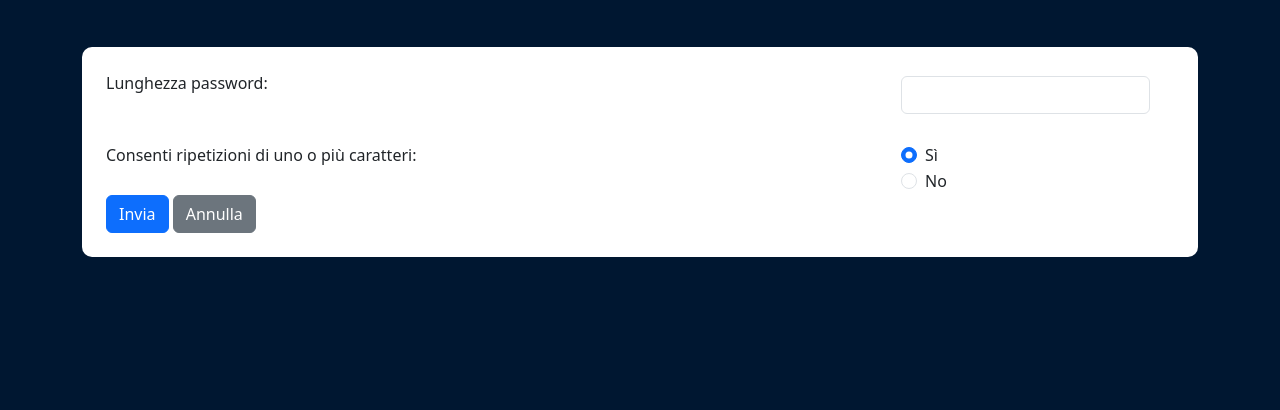
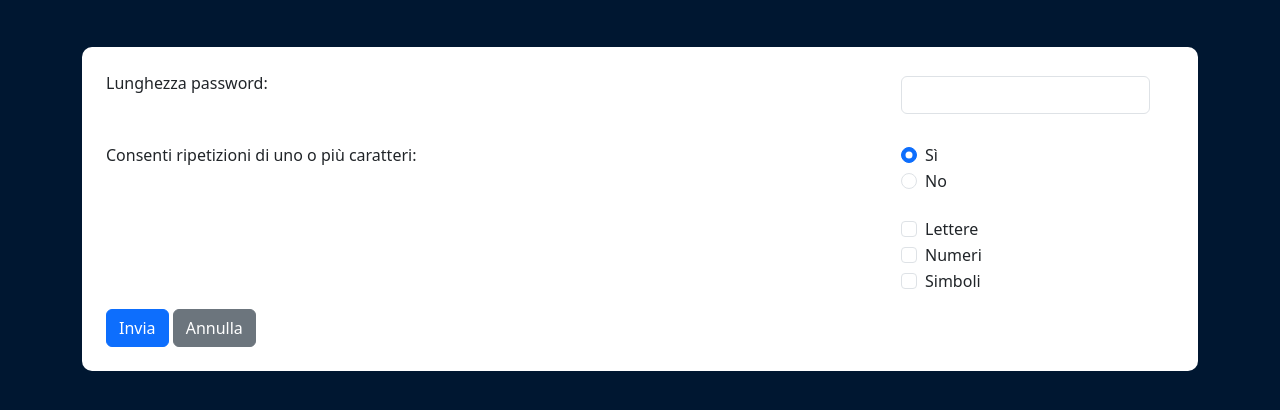
Before and after one commit to PlacidoBonfiglio/php-strong-password-generator, a PHP site: page / in a window 1280 px wide. Shown: the part 151-561 px from the top of the page. Run offline with PHP 8.4, Linux system fonts and the light colour scheme.

Commit message:
added chackbox

```diff
--- a/index.php
+++ b/index.php
@@ -40,7 +40,7 @@ if (isset($_GET['password'])) {
                         <div class="col mb-4">
                             <span>Lunghezza password:
                                 <?php if (isset($_GET['password'])) { ?>
-                                    <?php echo strlen($password); ?>
+                                <?php echo strlen($password); ?>
                                 <?php } ?>
                             </span>
                         </div>
@@ -58,6 +58,7 @@ if (isset($_GET['password'])) {
                             <span>Consenti ripetizioni di uno o più caratteri:</span>
                         </div>
 
+                        <!-- Radio buttons -->
                         <div class="col-3 me-4">
                             <div class="form-check">
                                 <input class="form-check-input" type="radio" name="flexRadioDefault"
@@ -66,7 +67,7 @@ if (isset($_GET['password'])) {
                                     Sì
                                 </label>
                             </div>
-                            <div class="form-check">
+                            <div class="form-check mb-4">
                                 <input class="form-check-input" type="radio" name="flexRadioDefault"
                                     id="flexRadioDefault1">
                                 <label class="form-check-label" for="flexRadioDefault1">
@@ -74,6 +75,25 @@ if (isset($_GET['password'])) {
                                 </label>
                             </div>
 
+                            <!-- Checkbox -->
+                            <div class="form-check">
+                                <input class="form-check-input" type="checkbox" id="flexCheckDefault">
+                                <label class="form-check-label" for="flexCheckDefault">
+                                    Lettere
+                                </label>
+                            </div>
+                            <div class="form-check">
+                                <input class="form-check-input" type="checkbox" id="flexCheckDefault">
+                                <label class="form-check-label" for="flexCheckDefault">
+                                    Numeri
+                                </label>
+                            </div>
+                            <div class="form-check mb-3">
+                                <input class="form-check-input" type="checkbox" id="flexCheckDefault">
+                                <label class="form-check-label" for="flexCheckDefault">
+                                    Simboli
+                                </label>
+                            </div>
                         </div>
                     </div>
 
```
